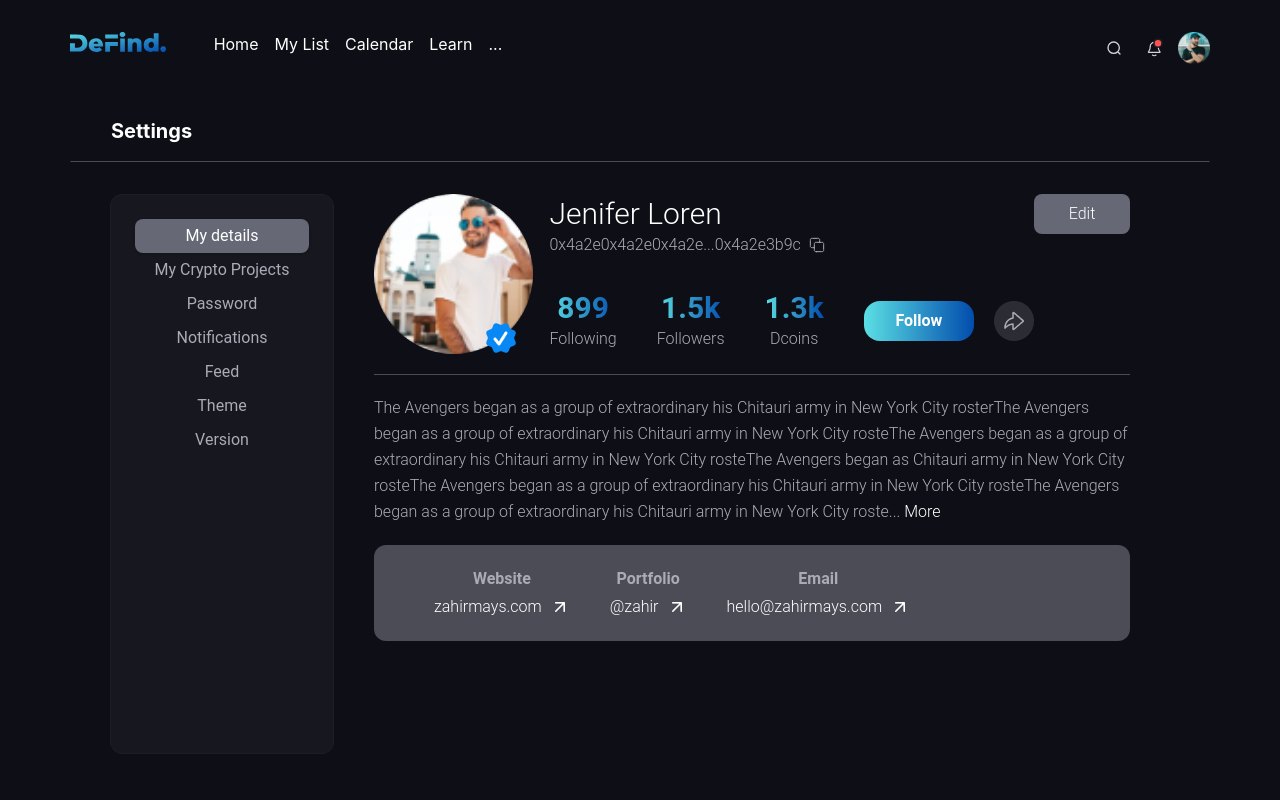
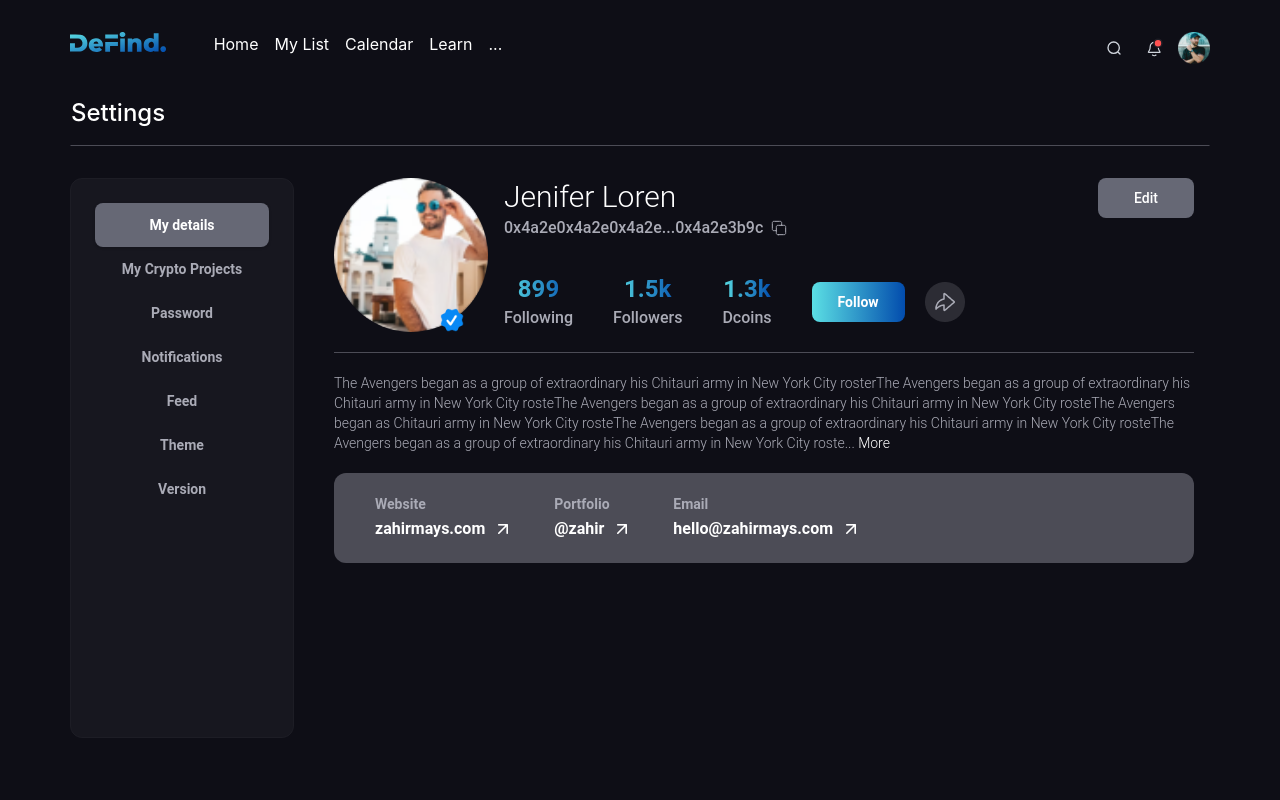
Before and after one commit to dreamdev2427/defind_frontend, a React (Create React App) app: page /settings in a window 1280 px wide. Both pictures are taken after a click on the tab "My details". Shown: the top 800 px of the page. Built offline with nearby package versions, Linux system fonts and the light colour scheme.

Commit message:
updated profile page

```diff
--- a/src/pages/Profile.jsx
+++ b/src/pages/Profile.jsx
@@ -5,7 +5,7 @@ import {
   Tab,
   TabPanel,
 } from "@material-tailwind/react";
-import { useEffect, useRef, useState } from "react";
+import { useState } from "react";
 import AvatarImg from "../assets/avatar2.png";
 import VerifiedBlueTick from "../assets/VerifiedBlueTick.png";
 import CopyIcon from "../assets/copy.svg";
@@ -61,12 +61,12 @@ const Profile = () => {
   const [ethActivity, setEthActivity] = useState(false);
 
   return (
-    <div className="w-full min-h-[100vh] flex justify-center">
+    <div className="w-full min-h-[100vh] flex flex-col items-center">
       <div className="container">
-        <div className="mt-5 text-white font-bold text-xl border-b-[#4C4C56] border-[1px] pb-4 text-left px-10">
+        <div className=" text-white font-medium text-2xl border-b-[#4C4C56] border-[1px] pb-4 text-left ">
           Settings
         </div>
-        <Tabs value="html" orientation="vertical" className="px-10 mt-8">
+        <Tabs value="html" orientation="vertical" className="mt-8">
           <TabsHeader
             className="w-56 px-6 py-6 border-[#1D1D25] border-[1px] rounded-xl bg-[#1D1D25] min-h-[70vh]  "
             indicatorProps={{
@@ -78,11 +78,11 @@ const Profile = () => {
                 key={value}
                 value={value}
                 onClick={() => setActiveTab(value)}
-                className={
+                className={`${
                   activeTab === value
                     ? "text-white bg-[#666875] rounded-lg "
                     : "text-[#aaabb6] bg-transparent"
-                }
+                } text-sm font-semibold h-[44px] `}
               >
                 {label}
               </Tab>
@@ -92,26 +92,26 @@ const Profile = () => {
             <TabPanel
               key={"mydetails"}
               value={"mydetails"}
-              className="py-0 px-10 min-h-[100vh]"
+              className="py-0 pl-10 min-h-[100vh] "
             >
               <div className="flex justify-between pb-5 border-b-[#4C4C56] border-b-[1px]">
                 <div className="flex justify-start ">
                   <div className="relative">
                     <img
                       src={AvatarImg}
-                      className="w-40 h-40 rounded-full "
+                      className="w-[154px] h-[154px]  rounded-full "
                       alt="user avatar"
                     />
                     {isInEditionOfProofile === false ? (
                       <img
                         src={VerifiedBlueTick}
-                        className="w-8 h-8 absolute bottom-0 right-4"
+                        className="w-6 h-6 absolute bottom-0 right-6"
                         alt="verified icon"
                       />
                     ) : (
                       <img
                         src={Editicon}
-                        className="w-8 h-8 absolute bottom-0 right-4"
+                        className="w-6 h-6 absolute bottom-0 right-6"
                         alt="verified icon"
                       />
                     )}
@@ -120,7 +120,7 @@ const Profile = () => {
                     <div className="text-3xl text-white text-left">
                       Jenifer Loren
                     </div>
-                    <div className="text-[#aaabb6] flex items-center">
+                    <div className="text-[#aaabb6] flex items-center font-medium">
                       0x4a2e0x4a2e0x4a2e...0x4a2e3b9c
                       <img
                         src={CopyIcon}
@@ -132,27 +132,33 @@ const Profile = () => {
                       <div className="flex items-center ">
                         <div className="mt-8 flex gap-10">
                           <div className="flex flex-col">
-                            <div className="bg-gradient-to-r from-[#5BDFE4] to-[#024CAD] bg-clip-text text-transparent text-3xl font-semibold">
+                            <div className="bg-gradient-to-r from-[#5BDFE4] to-[#024CAD] bg-clip-text text-transparent text-2xl font-semibold">
                               899
                             </div>
-                            <div className="text-[#aaabb6] flex">Following</div>
+                            <div className="text-[#aaabb6] flex font-medium">
+                              Following
+                            </div>
                           </div>
                           <div className="flex flex-col">
-                            <div className="bg-gradient-to-r from-[#5BDFE4] to-[#024CAD] bg-clip-text text-transparent text-3xl font-semibold">
+                            <div className="bg-gradient-to-r from-[#5BDFE4] to-[#024CAD] bg-clip-text text-transparent text-2xl font-semibold">
                               1.5k
                             </div>
-                            <div className="text-[#aaabb6]">Followers</div>
+                            <div className="text-[#aaabb6] font-medium">
+                              Followers
+                            </div>
                           </div>
                           <div className="flex flex-col">
-                            <div className="bg-gradient-to-r from-[#5BDFE4] to-[#024CAD] bg-clip-text text-transparent text-3xl font-semibold">
+                            <div className="bg-gradient-to-r from-[#5BDFE4] to-[#024CAD] bg-clip-text text-transparent text-2xl font-semibold">
                               1.3k
                             </div>
-                            <div className="text-[#aaabb6]">Dcoins</div>
+                            <div className="text-[#aaabb6] font-medium">
+                              Dcoins
+                            </div>
                           </div>
                         </div>
                         <PrimaryButton
                           className={
-                            "w-28 h-10 text-white font-bold ml-10 mt-8"
+                            "w-[93px] h-10 text-white font-semibold text-sm ml-10 mt-8 rounded-lg"
                           }
                           label={"Follow"}
                         />
@@ -170,7 +176,9 @@ const Profile = () => {
                 <div className="flex justify-end">
                   {isInEditionOfProofile === false ? (
                     <button
-                      className={"bg-[#666875] w-24 h-10 rounded-lg text-white"}
+                      className={
+                        "bg-[#666875] w-24 h-10 rounded-lg text-white text-sm font-medium"
+                      }
                       onClick={() => setIsInEditionOfProfile(true)}
                     >
                       Edit
@@ -182,7 +190,7 @@ const Profile = () => {
               </div>
               {isInEditionOfProofile === false ? (
                 <>
-                  <div className="text-[#aaabb6] my-5 text-left">
+                  <div className="text-[#aaabb6] my-5 text-left text-sm">
                     The Avengers began as a group of extraordinary his Chitauri
                     army in New York City rosterThe Avengers began as a group of
                     extraordinary his Chitauri army in New York City rosteThe
@@ -196,14 +204,14 @@ const Profile = () => {
                   </div>
                   <div className="bg-[#4C4C56] rounded-xl text-[#aaabb6] px-10 py-5">
                     <table>
-                      <thead>
-                        <th>Website</th>
-                        <th>Portfolio</th>
-                        <th>Email</th>
+                      <thead className="font-medium text-sm">
+                        <th align="left">Website</th>
+                        <th align="left">Portfolio</th>
+                        <th align="left">Email</th>
                       </thead>
                       <tbody>
-                        <tr className="text-white">
-                          <td className="px-5">
+                        <tr className="text-white font-semibold ">
+                          <td align="left" className="pr-10">
                             <div className="flex items-center">
                               zahirmays.com
                               <img
@@ -213,7 +221,7 @@ const Profile = () => {
                               ></img>
                             </div>
                           </td>
-                          <td className="px-5">
+                          <td align="left" className="pr-10">
                             <div className="flex items-center">
                               @zahir
                               <img
@@ -223,7 +231,7 @@ const Profile = () => {
                               ></img>
                             </div>
                           </td>
-                          <td className="px-5">
+                          <td align="left" className="pr-10">
                             <div className="flex items-center">
                               hello@zahirmays.com
                               <img
@@ -242,7 +250,7 @@ const Profile = () => {
                 <div className="flex justify-center">
                   <div className="w-6/12 ">
                     <div className="mt-10 rounded-[16px] border-[1px] border-[#35383d] min-w-[480px] min-h-[64px] flex flex-col items-start flex-0 px-4 justify-center">
-                      <div className="text-[#aaabb6] text-sm">Email</div>
+                      <div className="text-[#aaabb6] text-[12px]">Email</div>
                       <input
                         placeholder="email"
                         className="text-white text-md bg-transparent border-none w-full hover:border-none focus:border-none"
@@ -250,7 +258,7 @@ const Profile = () => {
                       ></input>
                     </div>
                     <div className="mt-3 rounded-[16px] border-[1px] border-[#35383d] min-w-[480px] min-h-[64px] flex flex-col items-start flex-0 px-4 justify-center">
-                      <div className="text-[#aaabb6] text-sm">Name</div>
+                      <div className="text-[#aaabb6] text-[12px]">Name</div>
                       <input
                         placeholder="name"
                         className="text-white text-md bg-transparent border-none w-full hover:border-none focus:border-none"
@@ -258,7 +266,9 @@ const Profile = () => {
                       ></input>
                     </div>
                     <div className="mt-3 rounded-[16px] border-[1px] border-[#35383d] min-w-[480px] min-h-[64px] flex flex-col items-start flex-0 px-4 justify-center">
-                      <div className="text-[#aaabb6] text-sm">User Name</div>
+                      <div className="text-[#aaabb6] text-[12px]">
+                        User Name
+                      </div>
                       <input
                         placeholder="user name"
                         className="text-white text-md bg-transparent border-none w-full hover:border-none focus:border-none"
@@ -266,7 +276,9 @@ const Profile = () => {
                       ></input>
                     </div>
                     <div className="mt-3 rounded-[16px] border-[1px] border-[#35383d] min-w-[480px] min-h-[64px] flex flex-col items-start flex-0 px-4 justify-center">
-                      <div className="text-[#aaabb6] text-sm">Phone Number</div>
+                      <div className="text-[#aaabb6] text-[12px]">
+                        Phone Number
+                      </div>
                       <input
                         placeholder="phone number"
                         className="text-white text-md bg-transparent border-none w-full hover:border-none focus:border-none"
@@ -275,7 +287,9 @@ const Profile = () => {
                     </div>
                     <div className="mt-3 rounded-[16px] border-[1px] border-[#35383d] min-w-[480px] min-h-[64px] flex  px-4 justify-between">
                       <div className="flex flex-col items-start justify-center ">
-                        <div className="text-[#aaabb6] text-sm">Password</div>
+                        <div className="text-[#aaabb6] text-[12px]">
+                          Password
+                        </div>
                         <input
                           placeholder="password"
                           type="password"
@@ -293,7 +307,7 @@ const Profile = () => {
                     </div>
                     <div className="mt-3 rounded-[16px] border-[1px] border-[#35383d] min-w-[480px] min-h-[64px] flex  px-4 justify-between">
                       <div className="flex flex-col items-start justify-center ">
-                        <div className="text-[#aaabb6] text-sm">
+                        <div className="text-[#aaabb6] text-[12px]">
                           Wallet address
                         </div>
                         <input
@@ -329,7 +343,7 @@ const Profile = () => {
             <TabPanel
               key={"mycryptoprojects"}
               value={"mycryptoprojects"}
-              className="py-0 px-10 min-h-[100vh]"
+              className="py-0 pl-10 min-h-[100vh]"
             >
               <div className="text-lg text-white text-left ml-10">
                 My projects
@@ -346,7 +360,7 @@ const Profile = () => {
             <TabPanel
               key={"password"}
               value={"password"}
-              className="py-0 px-10 min-h-[100vh]"
+              className="py-0 pl-10 min-h-[100vh]"
             >
               <div className="text-lg text-white text-center ml-10">
                 Change password
@@ -355,7 +369,7 @@ const Profile = () => {
                 <div className="w-6/12">
                   <div className="mt-3 rounded-[16px] border-[1px] border-[#35383d] min-w-[480px] min-h-[64px] flex  px-4 justify-between">
                     <div className="flex flex-col items-start justify-center ">
-                      <div className="text-[#aaabb6] text-sm">
+                      <div className="text-[#aaabb6] text-[12px]">
                         Current Password
                       </div>
                       <input
@@ -374,7 +388,9 @@ const Profile = () => {
                   </div>
                   <div className="mt-3 rounded-[16px] border-[1px] border-[#35383d] min-w-[480px] min-h-[64px] flex  px-4 justify-between">
                     <div className="flex flex-col items-start justify-center ">
-                      <div className="text-[#aaabb6] text-sm">New Password</div>
+                      <div className="text-[#aaabb6] text-[12px]">
+                        New Password
+                      </div>
                       <input
                         placeholder="Type here..."
                         type="password"
@@ -391,7 +407,7 @@ const Profile = () => {
                   </div>
                   <div className="mt-3 rounded-[16px] border-[1px] border-[#35383d] min-w-[480px] min-h-[64px] flex  px-4 justify-between">
                     <div className="flex flex-col items-start justify-center ">
-                      <div className="text-[#aaabb6] text-sm">
+                      <div className="text-[#aaabb6] text-[12px]">
                         Confirm New Password
                       </div>
                       <input
@@ -418,7 +434,7 @@ const Profile = () => {
             <TabPanel
               key={"notifications"}
               value={"notifications"}
-              className="py-0 px-10 min-h-[100vh]"
+              className="py-0 pl-10 min-h-[100vh]"
             >
               <div className="text-lg text-white text-left">Notifications</div>
               <div className="bg-[#1D1D25] rounded-2xl px-5 py-8 mt-5 w-full ">
@@ -533,7 +549,7 @@ const Profile = () => {
             <TabPanel
               key={"feed"}
               value={"feed"}
-              className="py-0 px-10 min-h-[100vh]"
+              className="py-0 pl-10 min-h-[100vh]"
             >
               <div className="flex justify-between items-center border-b-[#4C4C56] border-b-[1px] pb-5 ">
                 <div className="flex flex-col">
@@ -870,12 +886,12 @@ const Profile = () => {
             <TabPanel
               key={"theme"}
               value={"theme"}
-              className="py-0 px-10 min-h-[100vh]"
+              className="py-0 pl-10 min-h-[100vh]"
             ></TabPanel>
             <TabPanel
               key={"version"}
               value={"version"}
-              className="py-0 px-10 min-h-[100vh]"
+              className="py-0 pl-10 min-h-[100vh]"
             ></TabPanel>
           </TabsBody>
         </Tabs>
--- a/src/pages/SignUp.jsx
+++ b/src/pages/SignUp.jsx
@@ -16,7 +16,7 @@ const SignUp = () => {
         <div className="text-3xl">Sign Up</div>
 
         <div className="mt-10 rounded-[16px] border-[1px] border-[#35383d] min-w-[480px] min-h-[64px] flex flex-col items-start flex-0 px-4 justify-center">
-          <div className="text-[#aaabb6] text-sm">Email</div>
+          <div className="text-[#aaabb6] text-[12px]">Email</div>
           <input
             placeholder="email"
             className="text-white text-md bg-transparent border-none w-full hover:border-none focus:border-none"
@@ -25,7 +25,7 @@ const SignUp = () => {
         </div>
 
         <div className="mt-3 rounded-[16px] border-[1px] border-[#35383d] min-w-[480px] min-h-[64px] flex flex-col items-start flex-0 px-4 justify-center">
-          <div className="text-[#aaabb6] text-sm">Name</div>
+          <div className="text-[#aaabb6] text-[12px]">Name</div>
           <input
             placeholder="name"
             className="text-white text-md bg-transparent border-none w-full hover:border-none focus:border-none"
@@ -34,7 +34,7 @@ const SignUp = () => {
         </div>
 
         <div className="mt-3 rounded-[16px] border-[1px] border-[#35383d] min-w-[480px] min-h-[64px] flex flex-col items-start flex-0 px-4 justify-center">
-          <div className="text-[#aaabb6] text-sm">User Name</div>
+          <div className="text-[#aaabb6] text-[12px]">User Name</div>
           <input
             placeholder="user name"
             className="text-white text-md bg-transparent border-none w-full hover:border-none focus:border-none"
@@ -43,7 +43,7 @@ const SignUp = () => {
         </div>
 
         <div className="mt-3 rounded-[16px] border-[1px] border-[#35383d] min-w-[480px] min-h-[64px] flex flex-col items-start flex-0 px-4 justify-center">
-          <div className="text-[#aaabb6] text-sm">Phone Number</div>
+          <div className="text-[#aaabb6] text-[12px]">Phone Number</div>
           <input
             placeholder="phone number"
             className="text-white text-md bg-transparent border-none w-full hover:border-none focus:border-none"
@@ -53,7 +53,7 @@ const SignUp = () => {
 
         <div className="mt-3 rounded-[16px] border-[1px] border-[#35383d] min-w-[480px] min-h-[64px] flex  px-4 justify-between">
           <div className="flex flex-col items-start justify-center ">
-            <div className="text-[#aaabb6] text-sm">Password</div>
+            <div className="text-[#aaabb6] text-[12px]">Password</div>
             <input
               placeholder="password"
               type="password"
@@ -68,7 +68,7 @@ const SignUp = () => {
 
         <div className="mt-3 rounded-[16px] border-[1px] border-[#35383d] min-w-[480px] min-h-[64px] flex  px-4 justify-between">
           <div className="flex flex-col items-start justify-center ">
-            <div className="text-[#aaabb6] text-sm">Wallet address</div>
+            <div className="text-[#aaabb6] text-[12px]">Wallet address</div>
             <input
               placeholder="wallet address"
               className="text-white text-md bg-transparent border-none w-full hover:border-none focus:border-none"
```
